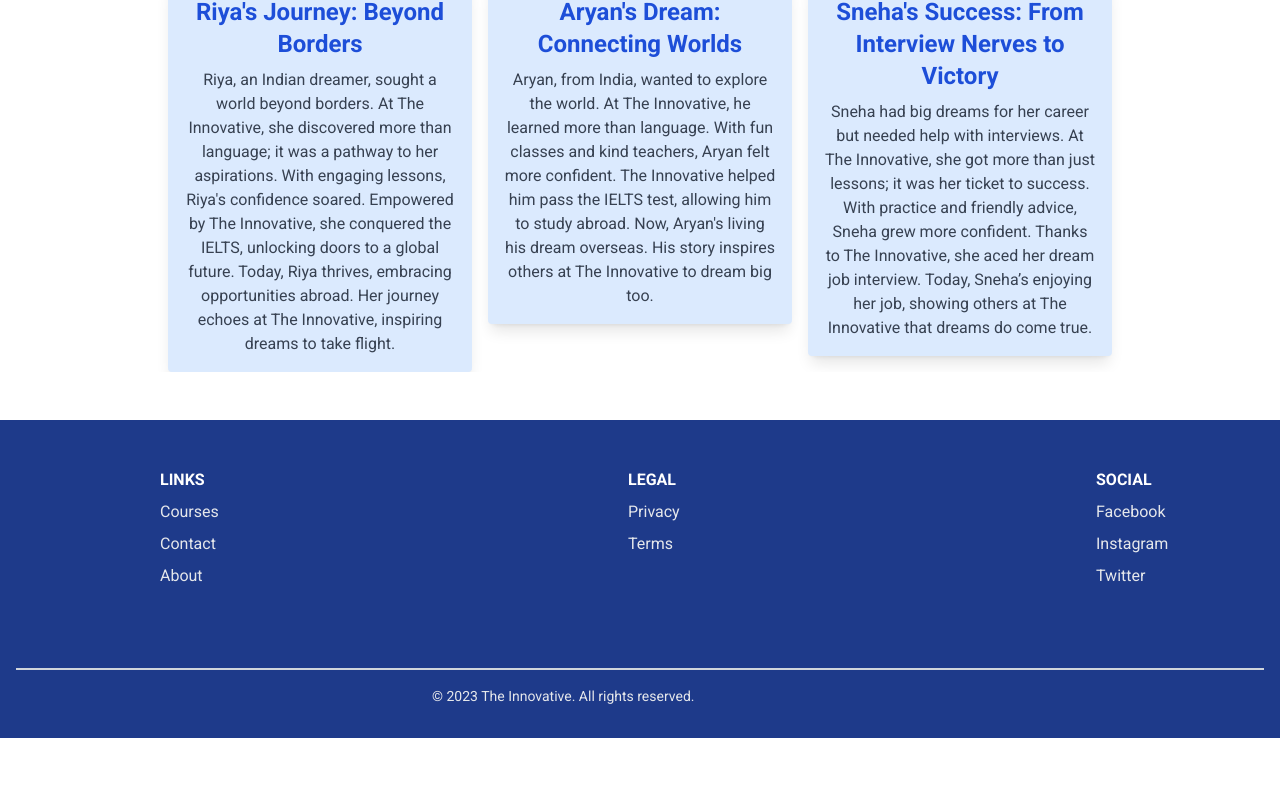
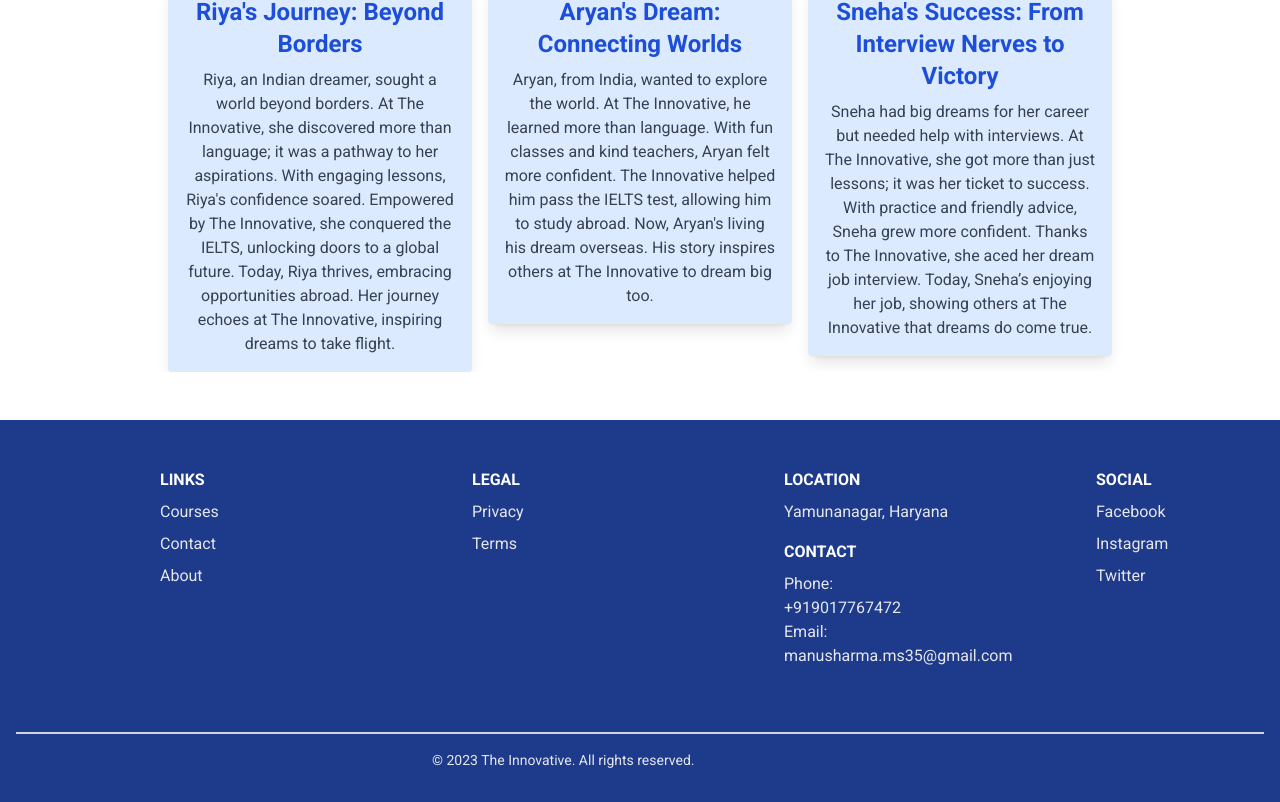
Before and after one commit to Maaniksharma/theinnovative, a React (Vite) app: page / in a window 1280 px wide. Shown: the part 3288-4090 px from the top of the page. Before the commit the page ends 4026 px from the top, so only its background shows below. Built offline with nearby package versions, Linux system fonts and the light colour scheme.

Commit message:
first update

```diff
--- a/src/components/Footer.jsx
+++ b/src/components/Footer.jsx
@@ -38,6 +38,15 @@ const Footer = () => (
           </ul>
         </div>
         <div className="w-full md:w-1/4 text-center md:text-left">
+          <h5 className="uppercase mb-2 md:mt-4 font-bold">Location</h5>
+          <p className="text-gray-200">Yamunanagar, Haryana</p>
+          <div className="w-full md:w-1/4 text-center md:text-left">
+            <h5 className="uppercase mb-2 md:mt-4 font-bold">Contact</h5>
+            <p className="text-gray-200">Phone: +919017767472</p>
+            <p className="text-gray-200">Email: manusharma.ms35@gmail.com</p>
+          </div>
+        </div>
+        <div className="w-full md:w-1/4 text-center md:text-left">
           <h5 className="uppercase mt-4 mb-2 font-bold">Social</h5>
           <ul className="mb-4">
             <li className="mt-2">
```
